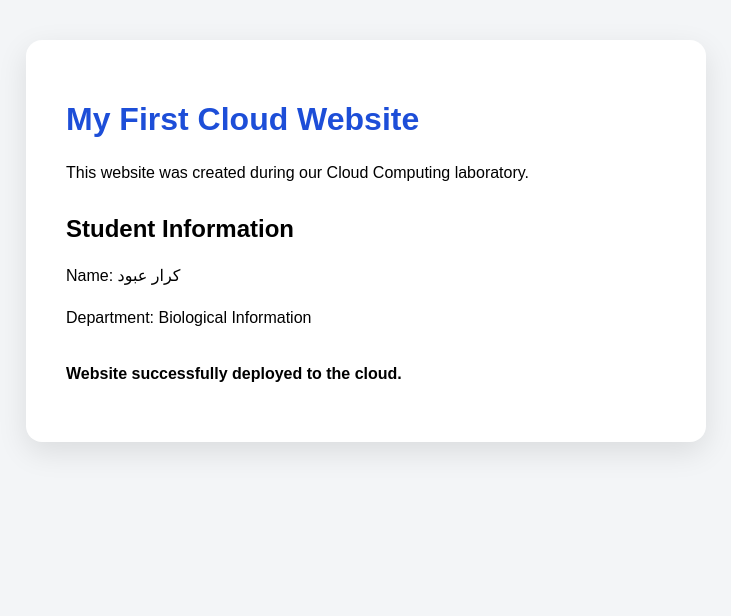
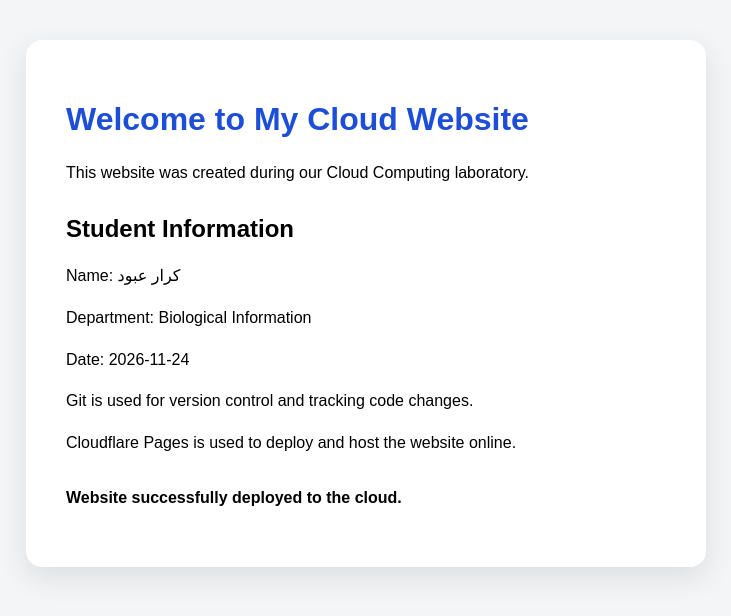
Before and after one commit to kararabood-stack/my-cloud-website, a plain HTML site: page index.html in a window 1280 px wide. Shown: the whole page, without its empty margins (274-1005 px from the left). Drawn offline with Linux system fonts and the light colour scheme.

Commit message:
Complete Week 3 lab page

```diff
--- a/index.html
+++ b/index.html
@@ -8,7 +8,7 @@
 </head>
 <body>
     <div class="card">
-        <h1>My First Cloud Website</h1>
+        <h1>Welcome to My Cloud Website</h1>
         <p>
             This website was created during our
             Cloud Computing laboratory.
@@ -16,6 +16,9 @@
         <h2>Student Information</h2>
         <p>Name: كرار عبود</p>
         <p>Department: Biological Information</p>
+        <p>Date: 2026-11-24</p>
+        <p>Git is used for version control and tracking code changes.</p>
+        <p>Cloudflare Pages is used to deploy and host the website online.</p>
         <p class="status">
             Website successfully deployed to the cloud.
         </p>
```
